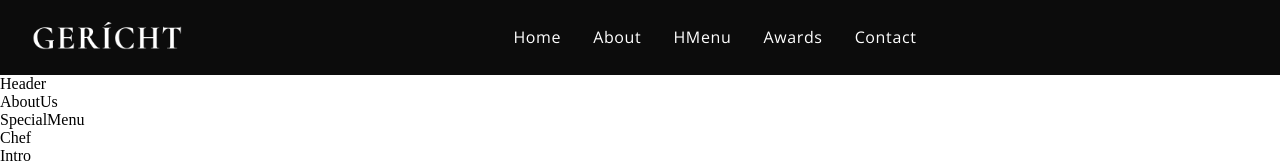
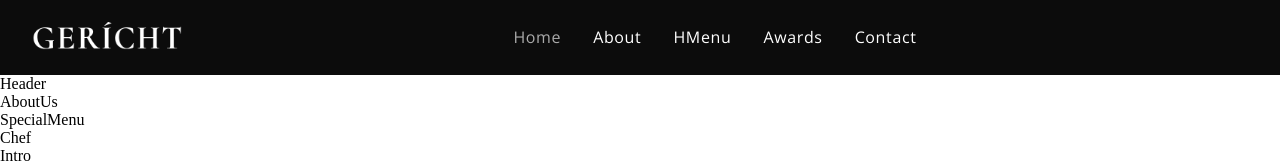
Before and after one commit to danielrubens/modern-ui-ux, a React (Create React App) app: page / in a window 1280 px wide. In both pictures the pointer is over the item "Home". Shown: the top 163 px of the page. Built offline with nearby package versions, Linux system fonts and the light colour scheme; a web font is replaced by a local one.

Commit message:
navbar li: hover

```diff
--- a/src/components/Navbar/Navbar.css
+++ b/src/components/Navbar/Navbar.css
@@ -25,7 +25,11 @@
     list-style: none;
 }
 
-.app__navbar-links li{
+.app__navbar-links li {
     margin: 0 1rem;
     cursor: pointer;
 }
+
+.app__navbar-links li:hover{
+    color: var(--color-grey)
+}
```
